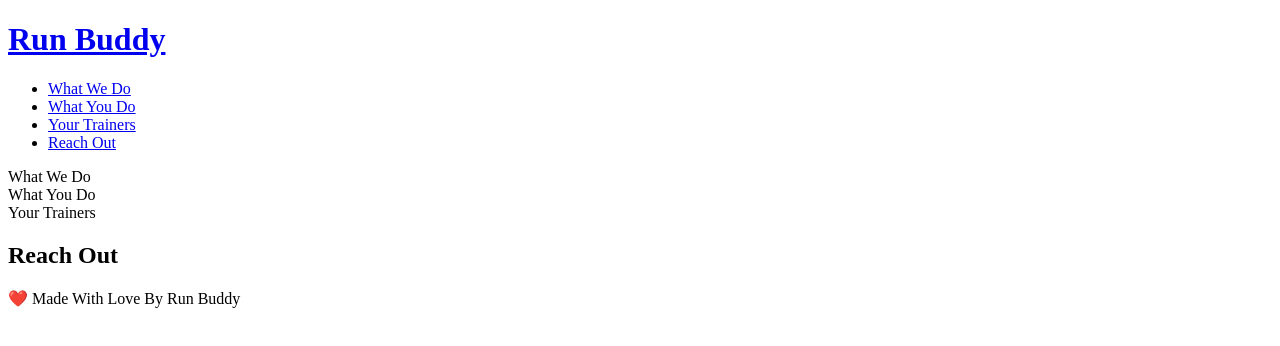
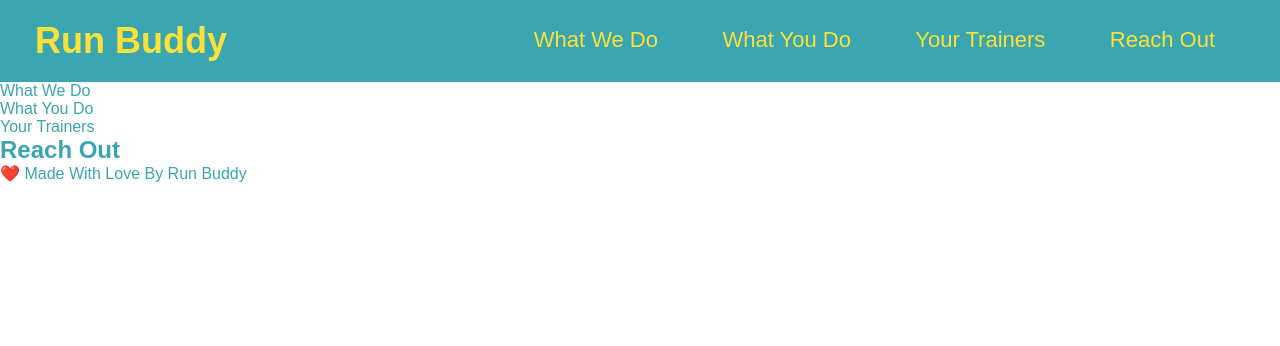
Before and after one commit to CmcCormack92/run-buddy, a plain HTML site: page index.html in a window 1280 px wide. Drawn offline with Linux system fonts and the light colour scheme.

Commit message:
header styling

```diff
--- /dev/null
+++ b/assets/css/style.css
@@ -0,0 +1,46 @@
+/* removes html default styling */
+* {
+    margin: 0;
+    padding: 0;
+}
+
+/* apply styles to body */
+body {
+    color: #39a6b2;
+    font-family: Arial, Helvetica, sans-serif;
+
+}
+
+/* apply styles to header */
+header {
+    padding: 20px 35px;
+    background-color: #39a6b2;
+}
+
+header h1 {
+    font-weight: bold;
+    font-size: 36px;
+    color: #fce138;
+    margin: 0;
+    display: inline;
+}
+
+header a{
+    text-decoration: none;
+    color: #fce138;
+}
+
+header nav {
+    float: right;
+    margin: 7px 0;
+}
+
+header nav ul li {
+    display: inline;
+}
+
+header nav ul li a {
+    margin: 0 30px;
+    font-weight: lighter;
+    font-size: 22px;
+}
--- a/index.html
+++ b/index.html
@@ -3,6 +3,7 @@
 <head>
     <meta charset="UTF-8">
     <title>Run Buddy</title>
+    <link rel="stylesheet" href= "./assets/css/style.css" />
 
 </head>
 <body>
```
Also changed, not shown: 3 other files.
